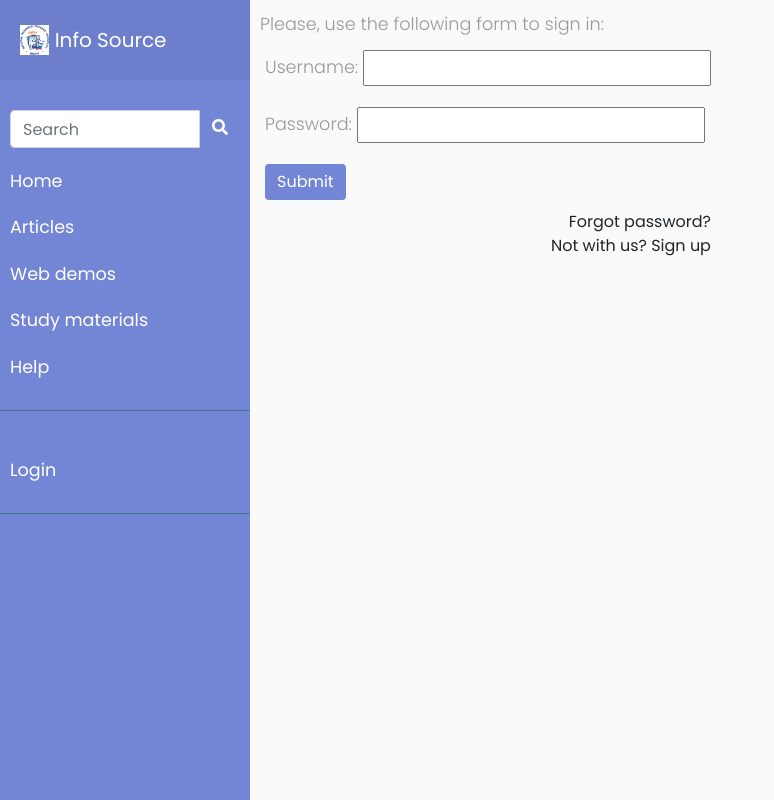
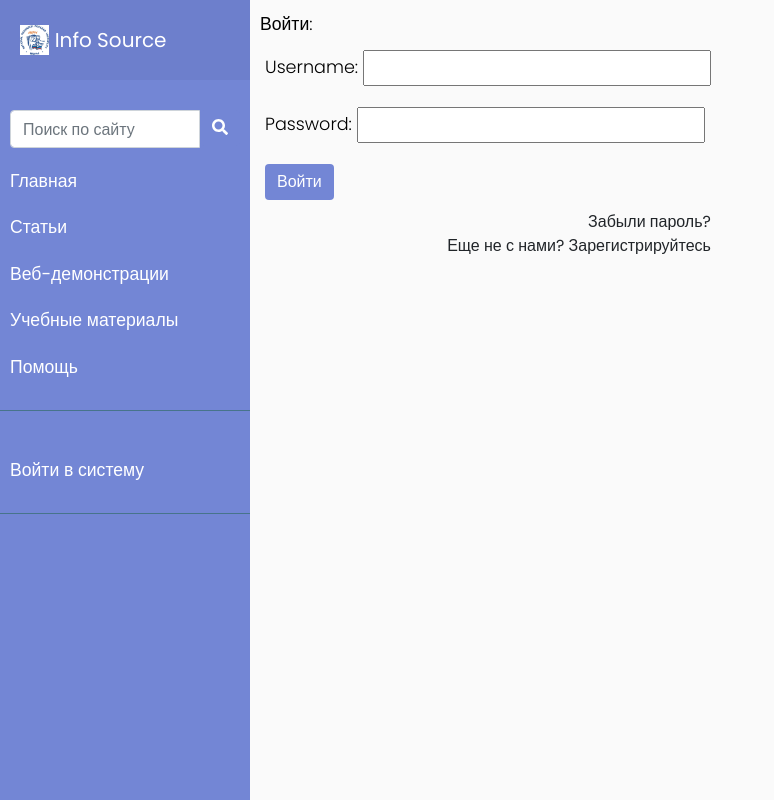
Before and after one commit to Nati098/ml-web-source, a Django app: page /main_app/login/ in a window 1280 px wide. Shown: the whole page, without its empty margins (0-774 px from the left). Run offline with Django 3.2, Linux system fonts and the light colour scheme; some libraries are stand-ins or nearby versions.

Commit message:
Russification

```diff
--- a/ml_source_project/main_app/models.py
+++ b/ml_source_project/main_app/models.py
@@ -1,3 +1,4 @@
+import base64
 from django.db import models
 from django.utils import timezone
 from django.contrib.auth.models import AbstractBaseUser, AbstractUser, User
@@ -10,6 +11,9 @@ class Article(models.Model):
     is_accepted = models.BooleanField(verbose_name='is_accepted', blank=False)
 
     models.ManyToManyField(User, blank=True, null=True)
+
+    def __unicode__(self):
+        return self.content
 
     def __str__(self):
         return self.title
--- a/ml_source_project/ml_source_project/settings.py
+++ b/ml_source_project/ml_source_project/settings.py
@@ -52,6 +52,7 @@ MIDDLEWARE = [
     'django.contrib.auth.middleware.AuthenticationMiddleware',
     'django.contrib.messages.middleware.MessageMiddleware',
     'django.middleware.clickjacking.XFrameOptionsMiddleware',
+    'django.middleware.locale.LocaleMiddleware',
 ]
 
 ROOT_URLCONF = 'ml_source_project.urls'
@@ -114,7 +115,7 @@ LOGOUT_URL = reverse_lazy('logout')
 # Internationalization
 # https://docs.djangoproject.com/en/3.0/topics/i18n/
 
-LANGUAGE_CODE = 'en-us'
+LANGUAGE_CODE = 'ru-ru'
 
 TIME_ZONE = 'UTC'
 
--- a/ml_source_project/static/css/general.css
+++ b/ml_source_project/static/css/general.css
@@ -11,7 +11,7 @@ p {
     font-size: 1.1em;
     font-weight: 300;
     line-height: 1.7em;
-    color: #999;
+    color: black;
 }
 
 a, a:hover, a:focus {
--- a/ml_source_project/static/css/side_menu.css
+++ b/ml_source_project/static/css/side_menu.css
@@ -81,7 +81,7 @@ a[data-toggle="collapse"] {
     margin-top: 120px;
     max-width: 600px;
     height: 320px;
-    border: 1px solid #9C9C9C;
+    border: 1px solid #1C1B1B;
     background-color: #EAEAEA;
     padding: 20px;
 }
--- a/ml_source_project/templates/articles.html
+++ b/ml_source_project/templates/articles.html
@@ -5,7 +5,7 @@
 
 {% block content_block %}
     <div id="content" style="margin-left: 10px">
-        <h1>All {{ page_type }}s</h1>
+        <h1>Полный список </h1>
         <ul>
             {% for art in articles %}
                 {% if art.is_accepted %}
--- a/ml_source_project/templates/auth/logged_out.html
+++ b/ml_source_project/templates/auth/logged_out.html
@@ -4,7 +4,7 @@
 
 {% block content_block %}
 <div style="margin-left: 10px">
-    <h1>Logged out</h1>
-    <p>You have been successfully logged out.</p>
+    <h1>Выход!</h1>
+    <p>Вы успешно вышли из системы.</p>
 </div>
 {% endblock %}
--- a/ml_source_project/templates/auth/login.html
+++ b/ml_source_project/templates/auth/login.html
@@ -19,11 +19,11 @@
     <div>
         {% if form.errors %}
             <p style="margin: 10px">
-                Your username and password didn't match.
-                Please try again.
+                Некорректно введены логин и/или пароль.
+                Пожалуйста, повторите попытку снова.
             </p>
         {% else %}
-            <p style="margin: 10px">Please, use the following form to sign in:</p>
+            <p style="margin: 10px">Войти:</p>
         {% endif %}
 
         <div class="list-unstyled components">
@@ -33,14 +33,14 @@
                             {{ form.as_p }}
 
 {#                            <input type="hidden" name="next" value="{{ next }}" />#}
-                            <input type="submit" name="submit" class="btn btn-md" style="margin-bottom: 10px" value="Submit">
+                            <input type="submit" name="submit" class="btn btn-md" style="margin-bottom: 10px" value="Войти">
 
                             <div id="forgot-password-link" class="text-right">
                             {# {% url "password_reset" %}#}
-                                    <a href="#">Forgot password?</a>
+                                    <a href="#">Забыли пароль?</a>
                                 </div>
                             <div id="register-link" class="text-right">
-                                    <a href="{% url "register" %}">Not with us? Sign up</a>
+                                    <a href="{% url "register" %}">Еще не с нами? Зарегистрируйтесь</a>
                                 </div>
                         </form>
                     </div>
--- a/ml_source_project/templates/help.html
+++ b/ml_source_project/templates/help.html
@@ -6,6 +6,7 @@
 {% block content_block %}
     <div id="content" style="margin-left: 10px">
         <!-- We'll fill this with dummy content -->
-        <h1>Help page</h1>
+        <h1>Помощь</h1>
+        <p>Страница находится в разработке</p>
     </div>
 {% endblock %}
--- a/ml_source_project/templates/index.html
+++ b/ml_source_project/templates/index.html
@@ -1,10 +1,9 @@
 {% load static %}
 <!DOCTYPE html>
-<html lang="en">
+<html lang="ru">
 <head>
     <meta charset="UTF-8">
     <meta name="viewport" content="width=device-width, initial-scale=1.0">
-    <meta http-equiv="X-UA-Compatible" content="IE=edge">
 
     <title>{% block title %}{% endblock %}</title>
 
--- a/ml_source_project/templates/side_menu.html
+++ b/ml_source_project/templates/side_menu.html
@@ -19,7 +19,7 @@
 
             <form class="navbar-form" role="search" style="margin: 10px">
               <div class="input-group">
-                  <input type="text" class="form-control" placeholder="Search" name="q">
+                  <input type="text" class="form-control" placeholder="Поиск по сайту" name="q">
                   <div class="input-group-btn">
                     <button class="btn btn-default" type="submit"><i class="fas fa-search"></i></button>
                   </div>
@@ -27,19 +27,19 @@
             </form>
 
             <li>
-                <a href="{% url 'home' %}">Home</a>
+                <a href="{% url 'home' %}">Главная</a>
             </li>
             <li>
-                <a href="{% url 'articles' type_='article' %}">Articles</a>
+                <a href="{% url 'articles' type_='article' %}">Статьи</a>
             </li>
             <li>
-                <a href="{% url 'articles' type_='demo' %}">Web demos</a>
+                <a href="{% url 'articles' type_='demo' %}">Веб-демонстрации</a>
             </li>
             <li>
-                <a href="{% url 'articles' type_='material' %}">Study materials</a>
+                <a href="{% url 'articles' type_='material' %}">Учебные материалы</a>
             </li>
             <li>
-                <a href="{% url 'help' %}">Help</a>
+                <a href="{% url 'help' %}">Помощь</a>
             </li>
 
         </ul>
@@ -47,20 +47,20 @@
 
         <ul class="user list-unstyled components">
             {% if request.user.is_authenticated %}
-                <h6 style="margin-left: 10px">Hello, {{ request.user.username }}!</h6>
+                <h6 style="margin-left: 10px">Здравствуй, {{ request.user.username }}!</h6>
                 <li>
-                    <a href="#">Profile</a>
+                    <a href="#">Профиль</a>
                 </li>
                 <li>
-                    <a href="#">Offer article</a>
+                    <a href="#">Предложить статью</a>
                 </li>
                 <li>
-                    <a href="{% url "logout" %}">Logout</a>
+                    <a href="{% url "logout" %}">Выйти из системы</a>
                 </li>
 
             {% else %}
                 <li>
-                    <a href="{% url "login" %}">Login</a>
+                    <a href="{% url "login" %}">Войти в систему</a>
                 </li>
             {% endif %}
         </ul>
```
Also changed, not shown: ml_source_project/templates/article_details.html (+6 -5 lines), ml_source_project/templates/home.html (+5 -2 lines), ml_source_project/db.sqlite3, ml_source_project/main_app/migrations/0002_auto_20200614_1944.py (added), ml_source_project/main_app/migrations/0003_auto_20200614_2010.py (added).
